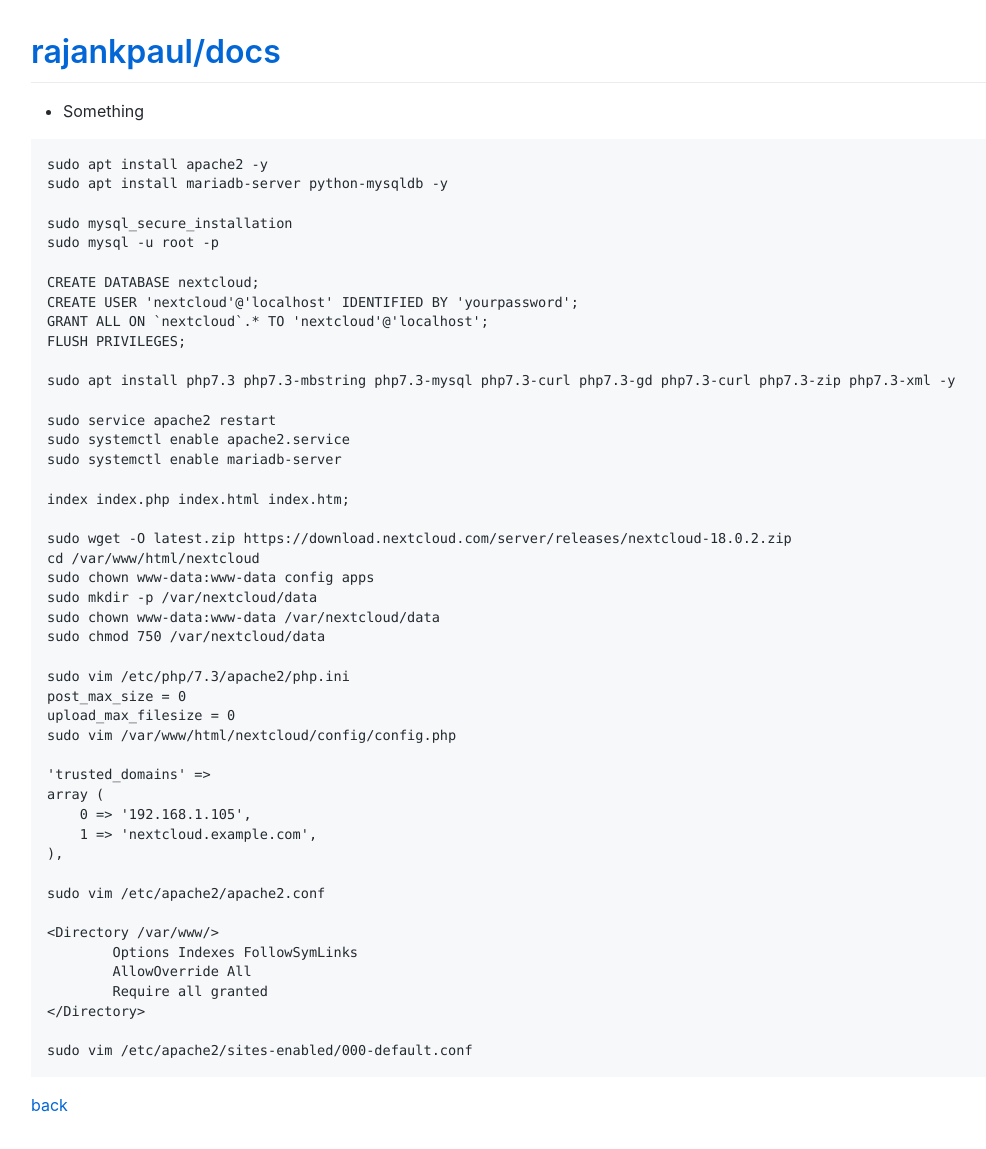
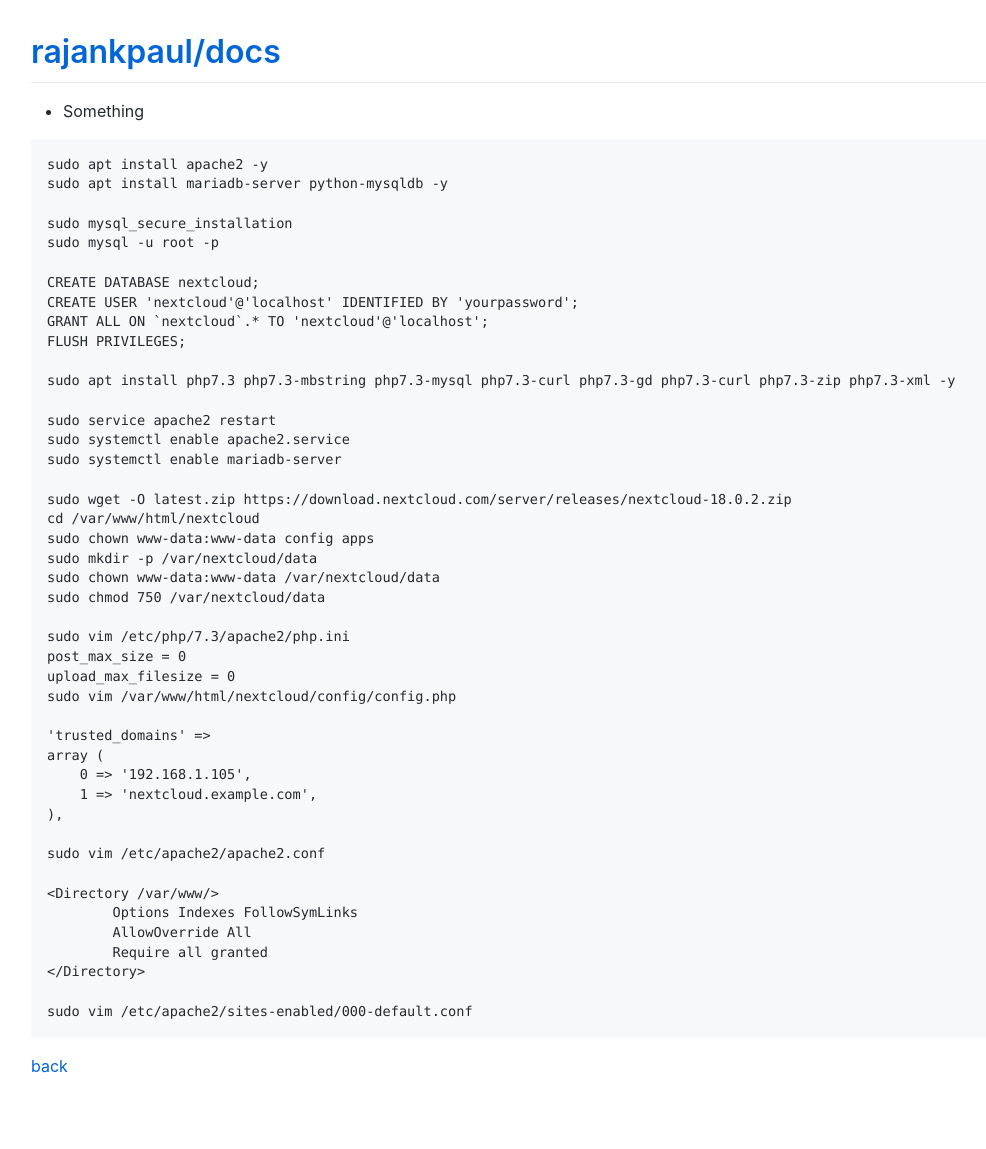
Before and after one commit to rajankpaul/docs, a Jekyll site: the page built from tutorials/linux/nextcloud/index.md, in a window 1280 px wide. Shown: the whole page, without its empty margins (119-1105 px from the left). Built offline with Jekyll 4.4.1, drawn with Linux system fonts in a browser that asks for light colours; comment, search, counter and statistics services are not loaded; after the commit the page ends 1110 px from its top, so only the background shows below that.

Commit message:
Update index.md

```diff
--- a/tutorials/linux/nextcloud/index.md
+++ b/tutorials/linux/nextcloud/index.md
@@ -22,8 +22,6 @@ sudo apt install php7.3 php7.3-mbstring php7.3-mysql php7.3-curl php7.3-gd php7.
 sudo service apache2 restart
 sudo systemctl enable apache2.service
 sudo systemctl enable mariadb-server
-
-index index.php index.html index.htm;
 
 sudo wget -O latest.zip https://download.nextcloud.com/server/releases/nextcloud-18.0.2.zip
 cd /var/www/html/nextcloud
```
